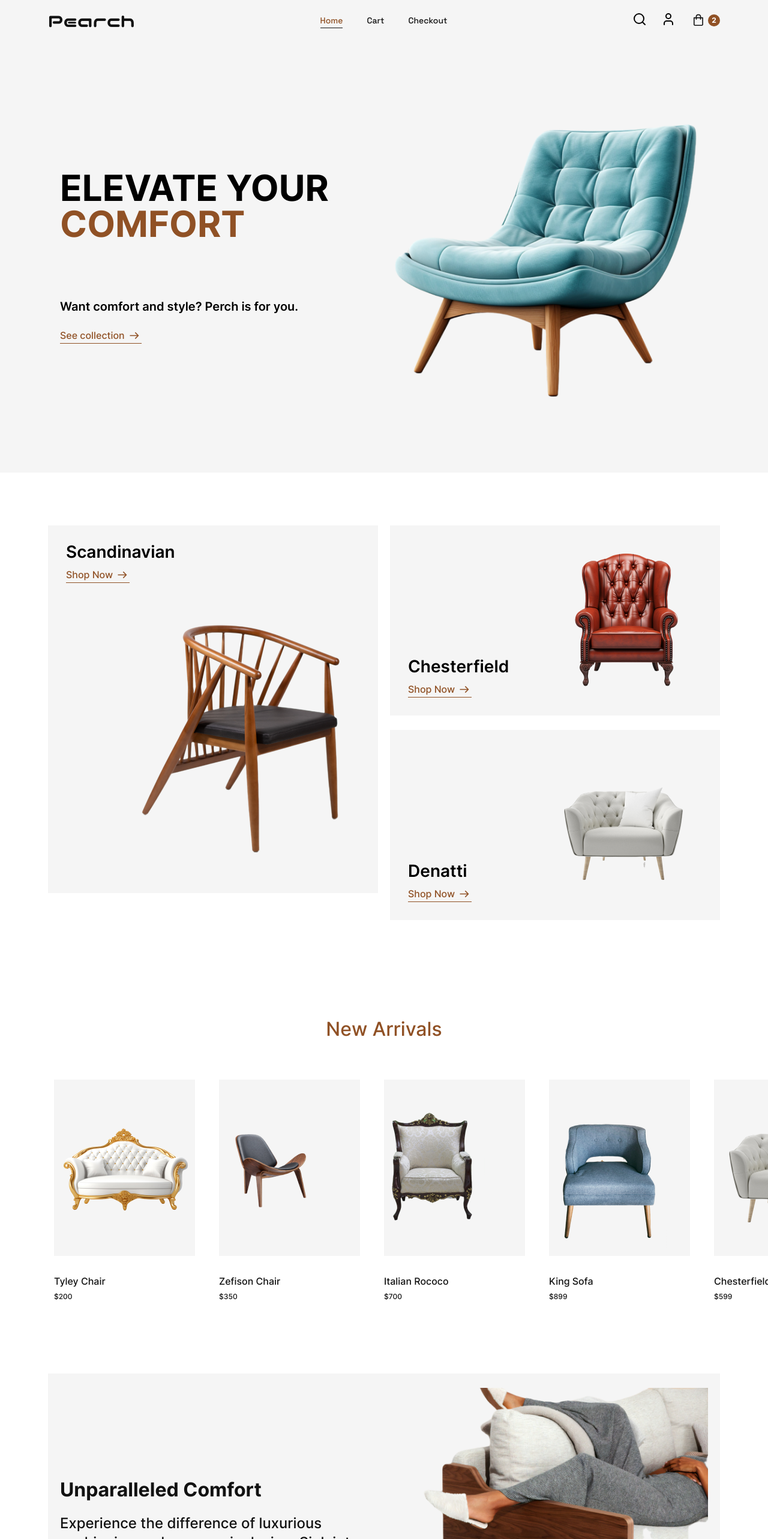
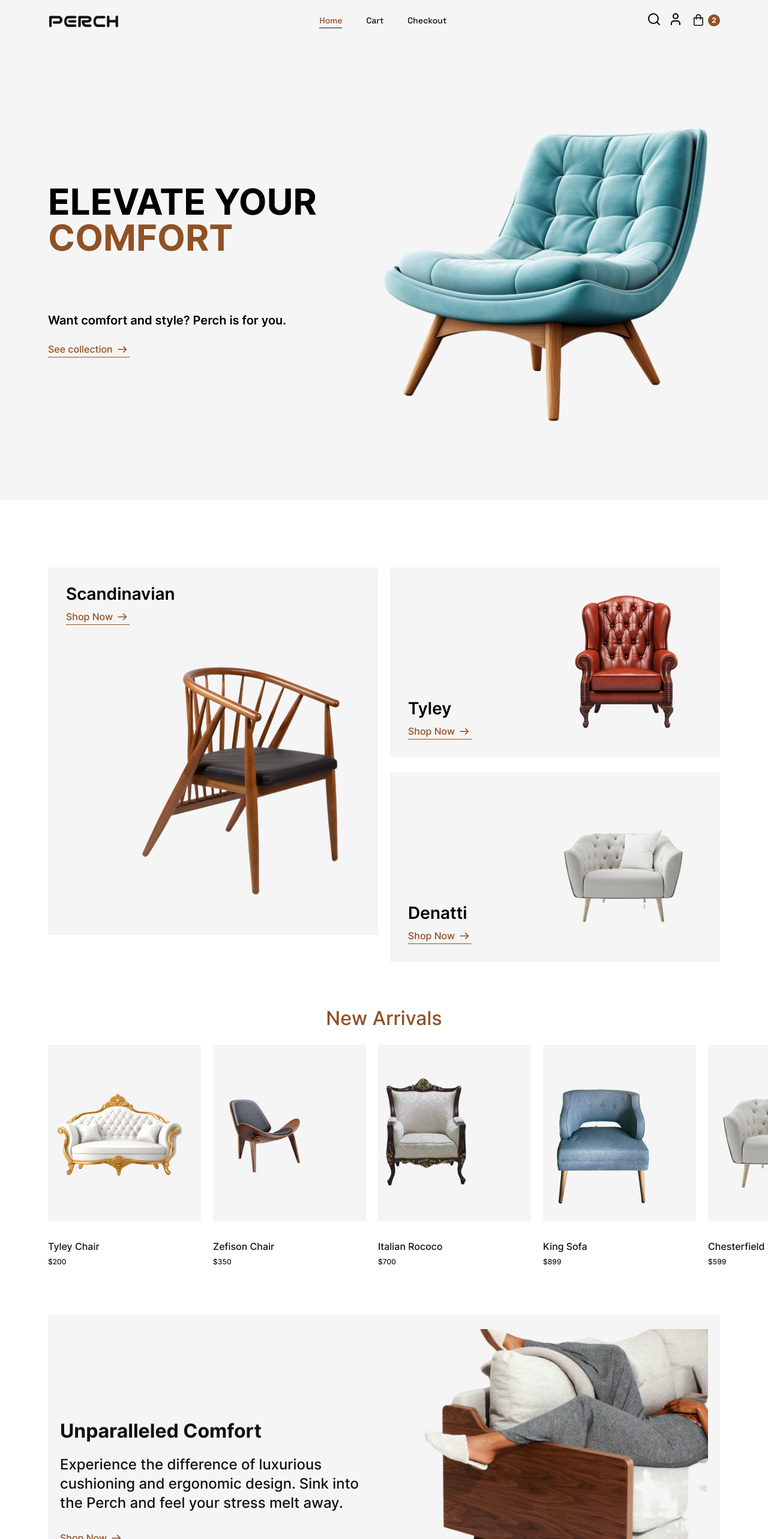
Before and after one commit to abdulmalikyusuf/HNG11-Stage02, a React (Vite) app: page / in a window 1280 px wide. Shown: the top 2566 px of the page at 60% size. Built offline with nearby package versions, Linux system fonts and the light colour scheme.

Commit message:
fix: UI inconsistencies

```diff
--- a/index.html
+++ b/index.html
@@ -4,7 +4,7 @@
     <meta charset="UTF-8" />
     <!-- <link rel="icon" type="image/svg+xml" href="/vite.svg" /> -->
     <meta name="viewport" content="width=device-width, initial-scale=1.0" />
-    <title>Pearch E-Commerce App</title>
+    <title>Perch E-Commerce App</title>
   </head>
   <body>
     <div id="root"></div>
--- a/package.json
+++ b/package.json
@@ -1,5 +1,5 @@
 {
-  "name": "Pearch",
+  "name": "Perch",
   "private": true,
   "version": "0.0.0",
   "type": "module",
--- a/src/App.css
+++ b/src/App.css
@@ -68,4 +68,13 @@
   .button-xs {
     @apply text-sm leading-6 font-medium;
   }
+  /* Hide scrollbar for Chrome, Safari and Opera */
+  .no-scrollbar::-webkit-scrollbar {
+    display: none;
+  }
+  /* Hide scrollbar for IE, Edge and Firefox */
+  .no-scrollbar {
+    -ms-overflow-style: none; /* IE and Edge */
+    scrollbar-width: none; /* Firefox */
+  }
 }
--- a/src/components/footer.tsx
+++ b/src/components/footer.tsx
@@ -32,8 +32,8 @@ function Footer() {
         </div>
       </div>
       <div className="flex flex-col gap-4 lg:items-center">
-        <h4 className="py-2 text-32 text-label-primary font-nico-moji">
-          Pearch
+        <h4 className="py-2 text-32 text-label-primary font-nico-moji uppercase">
+          Perch
         </h4>
         <ul className="flex flex-col lg:flex-row gap-5 text-xl font-medium text-primary-label">
           <li className="">About Us</li>
--- a/src/components/header.tsx
+++ b/src/components/header.tsx
@@ -45,8 +45,8 @@ function Header() {
             </svg>
           </button>
           <Link to="/" className="py-2">
-            <span className="text-2xl lg:text-[32px] leading-normal text-primary-label font-nico-moji capitalize">
-              pearch
+            <span className="uppercase text-2xl lg:text-[32px] leading-normal text-primary-label font-nico-moji">
+              Perch
             </span>
           </Link>
         </div>
@@ -55,7 +55,7 @@ function Header() {
             "flex justify-center",
             openSidebar
               ? "max-md:fixed inset-0 z-10 py-5 px-4 flex-col gap-12 justify-start w-4/5 bg-white"
-              : ""
+              : "max-md:hidden"
           )}
         >
           <ul className="flex flex-col md:flex-row gap-6 md:gap-10">
@@ -69,7 +69,7 @@ function Header() {
                   <Icons.close className="size-5" />
                 </button>
                 <p className="text-2xl font-nico-moji text-primary-label">
-                  Pearch
+                  Perch
                 </p>
               </div>
             )}
@@ -100,7 +100,7 @@ function Header() {
             ))}
           </ul>
         </div>
-        <div className="flex gap-5 items-center">
+        <div className="flex gap-2 items-center">
           <button type="button" className="hidden md:inline-flex size-7">
             <Icons.search className="" />
           </button>
@@ -125,14 +125,14 @@ function Header() {
         </div>
       </header>
       <div className="mx-4 mt-2.5 mb-6 md:hidden">
-        <div className="flex items-center gap-2 py-1 px-1.5 rounded-full border-[0.5px] border-primary-label">
-          <Icons.search className="size-5" />
+        <div className="flex items-center gap-2 py-2 px-3 rounded-full border-[0.5px] border-primary-label">
+          <Icons.search className="size-4" />
           <input
             type="text"
             name=""
             id=""
             placeholder="Search your favorite perch"
-            className="text-sm text-[rgba(18,_18,_18,_0.50)]"
+            className="text-sm text-[rgba(18,_18,_18,_0.50)] w-full focus:outline-none"
           />
         </div>
       </div>
--- a/src/routes/checkout.tsx
+++ b/src/routes/checkout.tsx
@@ -1,7 +1,6 @@
 import { Icons } from "@/components/icons";
 import { Button } from "@/components/ui/button";
 import { Input, InputLabel, InputElement } from "@/components/ui/input";
-import { Checkbox } from "@/components/ui/checkbox";
 import { formatPrice } from "@/lib/utils";
 import CartImage from "@/assets/img/new-arrivals/Paste image.png";
 
@@ -40,14 +39,6 @@ function CheckoutPage() {
                   <InputLabel>Zip code</InputLabel>
                   <InputElement variant="contained" placeholder="Zip code" />
                 </Input>
-              </div>
-              <div className="flex items-center-gap-3">
-                <div className="shrink-0">
-                  <Checkbox />
-                </div>
-                <p className="fs-16 text-black-600">
-                  Use a different billing address (optional)
-                </p>
               </div>
             </div>
             <div className="p-6 flex flex-col gap-6 border border-primary rounded-md">
--- a/src/routes/index.tsx
+++ b/src/routes/index.tsx
@@ -23,7 +23,7 @@ const newArrivals = [
 function IndexPage() {
   return (
     <>
-      <div className="flex flex-col lg:flex-row lg:items-center gap-5 lg:gap-24 bg-[#F5F5F5] p-2 lg:px-[100px] py-10 lg:py-13">
+      <div className="flex flex-col lg:flex-row lg:items-center gap-5 lg:gap-24 bg-[#F5F5F5] px-4 md:px-10 lg:13 xl:px-20 2xl:px-24 py-10 lg:py-13">
         <div className="flex flex-col gap-5 lg:gap-24">
           <div className="text-32 lg:text-6xl font-bold uppercase">
             <h2 className="text-black">Elevate Your</h2>
@@ -67,11 +67,11 @@ function IndexPage() {
           </div>
         </div>
         <div className="flex-1">
-          <img src={ChairHero} alt="A chair from pearch website" className="" />
+          <img src={ChairHero} alt="A chair from Perch website" className="" />
         </div>
       </div>
-      <div className="px-4 md:px-10 lg:13 xl:px-20 2xl:px-24 flex flex-col gap-20 mb-28 overflow-clip">
-        <div className="py-[88px]">
+      <div className="px-4 md:px-10 lg:13 xl:px-20 2xl:px-24 flex flex-col gap-20 my-28 overflow-clip">
+        <div className="">
           <div className="grid grid-cols-1 md:grid-cols-2 lg:grid-rows-2 items-stretch gap-6 lg:gap-x-5 lg:gap-y-6">
             <div className="lg:row-span-2">
               <div className="p-5 lg:p-[30px] bg-miscellaneous flex flex-col">
@@ -120,12 +120,10 @@ function IndexPage() {
             </div>
             <div className="p-5 lg:p-[30px] bg-miscellaneous flex items-end justify-between">
               <div className="flex-1 flex flex-col gap-2 lg:gap-3">
-                <h5 className="text-xl lg:text-[28px] font-semibold">
-                  Chesterfield
-                </h5>
+                <h5 className="text-xl lg:text-[28px] font-semibold">Tyley</h5>
                 <Link
                   to=""
-                  className="w-fit text-xs lg:text-base font-medium text-primary border-b border-primary inline-flex items-center gap-1"
+                  className="w-fit whitespace-nowrap text-xs lg:text-base font-medium text-primary border-b border-primary inline-flex items-center gap-1"
                 >
                   Shop Now{" "}
                   <span className="">
@@ -157,7 +155,7 @@ function IndexPage() {
                   </span>
                 </Link>
               </div>
-              <img src={Chair2} alt="" className="" />
+              <img src={Chair2} alt="" className="shrink" />
             </div>
             <div className="p-5 lg:p-[30px] bg-miscellaneous flex items-end justify-between">
               <div className="flex-1 flex flex-col gap-2 lg:gap-3">
@@ -203,15 +201,15 @@ function IndexPage() {
           </div>
         </div>
         <div className="">
-          <h4 className="capitalize text-xl lg:text-32 text-center text-primary font-medium">
+          <h4 className="capitalize text-xl lg:text-32 lg:text-center text-primary font-medium">
             new arrivals
           </h4>
-          <div className="mt-6 lg:mt-[30px] -mr-24">
-            <div className="flex gap-5 ">
+          <div className="mt-4 md:mt-6 lg:mt-[30px] -mr-4 md:-mr-10 lg:13 xl:-mr-20 2xl:-mr-24">
+            <div className="flex gap-5 overflow-x-scroll no-scrollbar">
               {newArrivals.map((chair) => (
                 <div
                   key={chair.name}
-                  className="shrink-0 min-w-[255px] py-10 px-2.5 flex flex-col gap-[30px]"
+                  className="shrink-0 min-w-[255px] py-10px-2.5 flex flex-col gap-[30px]"
                 >
                   <div className="flex min-h-[294px] items-center bg-miscellaneous">
                     <img
@@ -286,13 +284,17 @@ function IndexPage() {
 
         <div className="max-lg:py-6">
           <h4 className="py-1 lg:py-2 capitalize text-xl lg:text-32 lg:text-center text-primary font-medium">
-            pearch chairs
+            Perch chairs
           </h4>
-          <div className="mt-5 lg:mt-[30px] flex gap-5 md:gap-6 lg:gap-10">
+          <div className="mt-5 lg:mt-[30px] flex gap-5 md:gap-6 lg:gap-10 overflow-scroll no-scrollbar">
             {[MoreChairImage1, MoreChairImage2, MoreChairImage3].map(
               (img, i) => (
-                <div key={`product-image-${i}`} className="shrink-0 flex-1">
-                  <img src={img} alt="" className="w-full" />
+                <div key={`product-image-${i}`} className="shrink-0">
+                  <img
+                    src={img}
+                    alt=""
+                    className="w-[266px] h-[182px] md:w-[347px] md:h-[238px]"
+                  />
                 </div>
               )
             )}
--- a/src/routes/root.tsx
+++ b/src/routes/root.tsx
@@ -5,13 +5,13 @@ import Header from "@/components/header";
 
 function RootLayout() {
   return (
-    <>
+    <div className="max-w-[1920px] w-full mx-auto">
       <Header />
       <Outlet />
       <div className="flow-root">
         <Footer />
       </div>
-    </>
+    </div>
   );
 }
 
```
